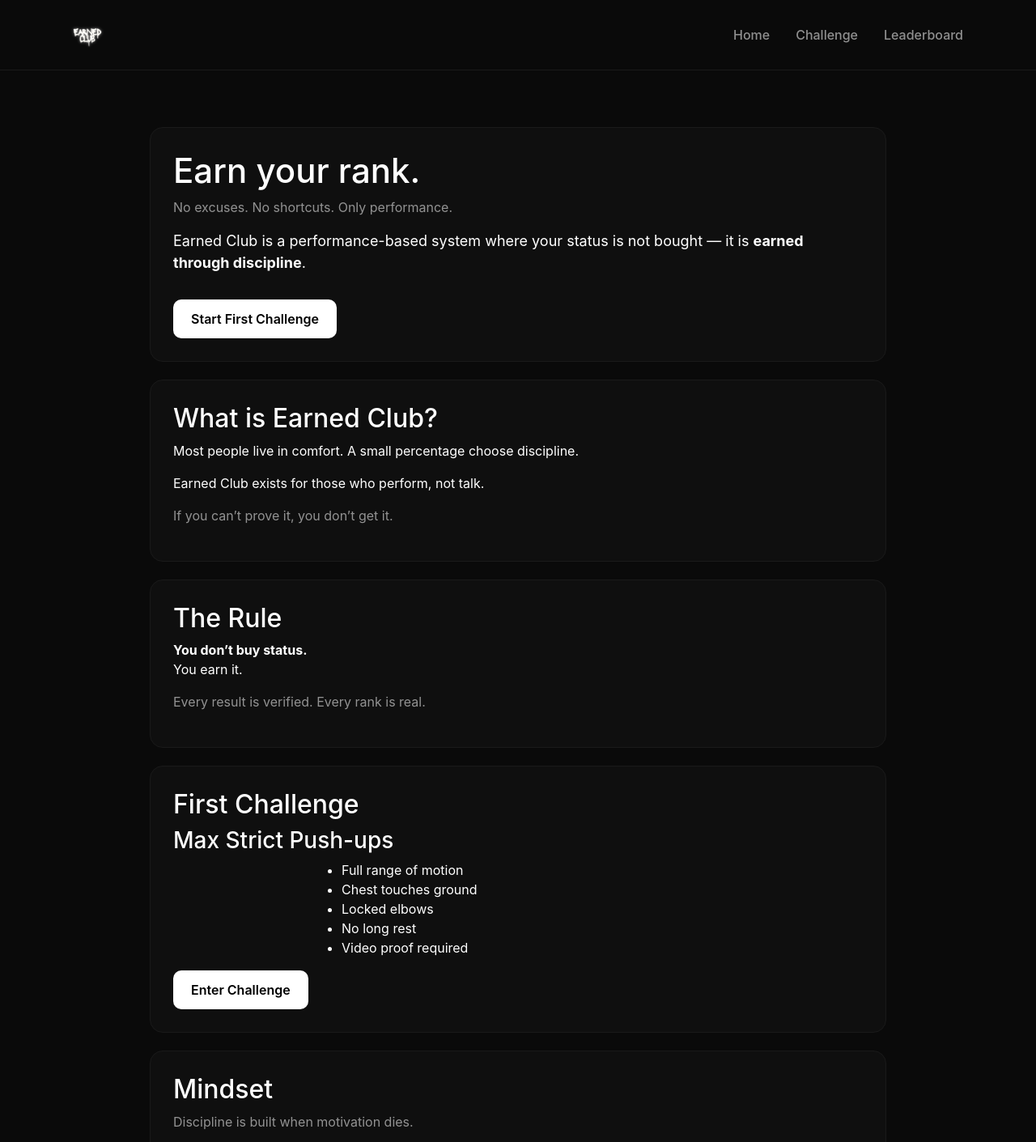
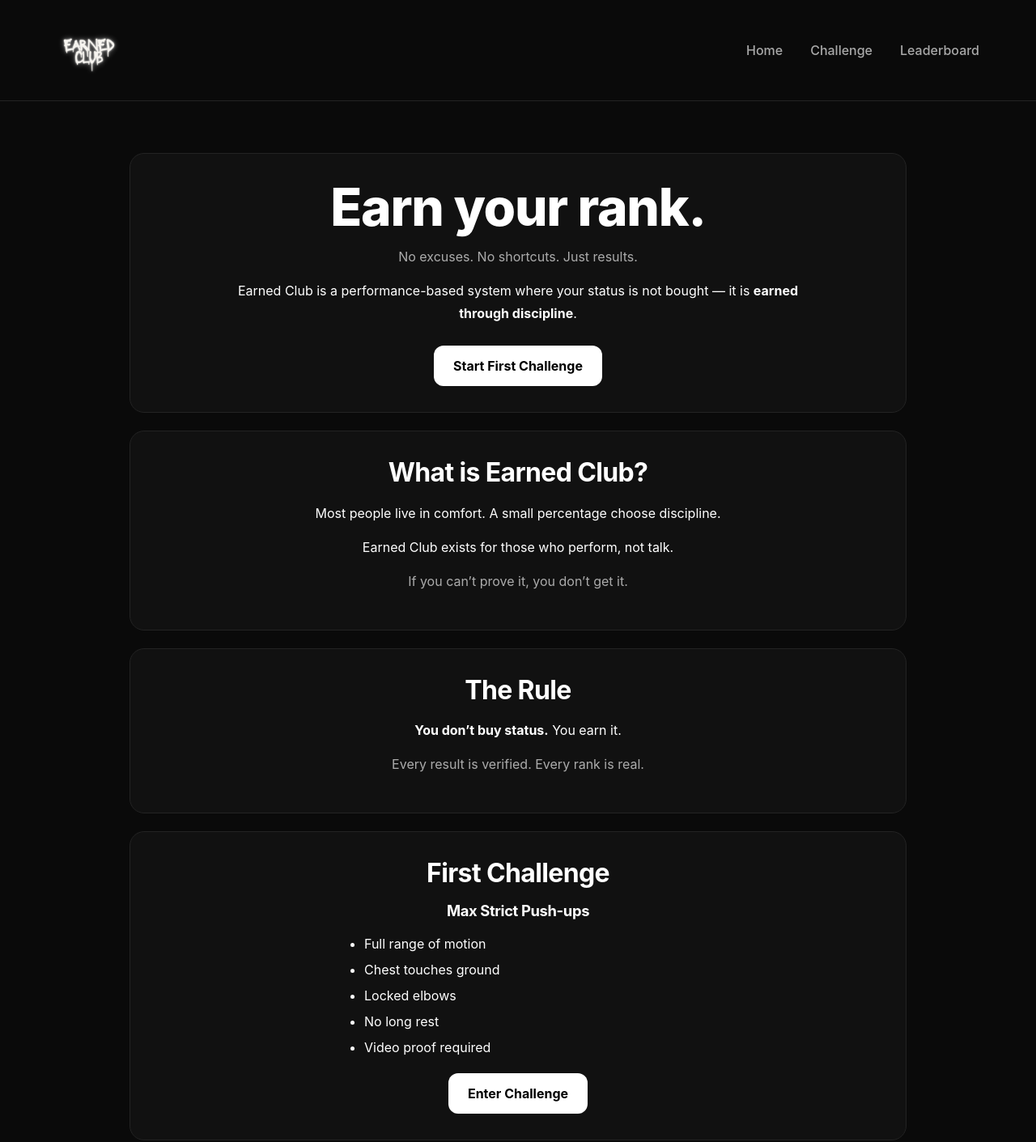
Before and after one commit to Danas2008/EarnedClub, a Django app: page / in a window 1280 px wide. Shown: the top 1411 px of the page at 81% size. Run offline with Django 5.2, Linux system fonts and the light colour scheme.

Commit message:
Refactor HTML structure and styles in base.html and home.html for improved layout and readability

```diff
--- a/main/templates/base.html
+++ b/main/templates/base.html
@@ -8,168 +8,298 @@
 
     <title>{% block title %}Earned Club{% endblock %}</title>
 
+    <link rel="icon" type="image/png" href="{% static 'favicon.png' %}">
+
     <!-- Bootstrap -->
-    <link href="https://cdn.jsdelivr.net/npm/bootstrap@5.3.0/dist/css/bootstrap.min.css" rel="stylesheet">
-
-    <!-- Favicon -->
-    <link rel="icon" type="image/png" href="{% static 'favicon.png' %}">
+    <link
+        href="https://cdn.jsdelivr.net/npm/bootstrap@5.3.0/dist/css/bootstrap.min.css"
+        rel="stylesheet"
+    >
 
     <style>
         :root {
             --bg: #0a0a0a;
-            --card: #0f0f0f;
-            --border: #1a1a1a;
+            --card: #111111;
+            --border: #232323;
             --text: #ffffff;
-            --muted: rgba(255,255,255,0.55);
-            --accent: #ffffff;
+            --muted: rgba(255, 255, 255, 0.65);
         }
 
-        .brand-logo {
-            height: 80px;          /* BIG base size */
-            max-height: 10vh;      /* prevents overflow on small screens */
-            width: auto;
-            object-fit: contain;
-            transition: all 0.2s ease;
+        * {
+            box-sizing: border-box;
         }
 
-        /* hover effect */
-        .brand-logo:hover {
-            transform: scale(1.05);
-        }
-
-        /* MOBILE */
-        @media (max-width: 768px) {
-            .brand-logo {
-                height: 55px;
-            }
-        }
-
-        /* VERY SMALL PHONES */
-        @media (max-width: 400px) {
-            .brand-logo {
-                height: 45px;
-            }
-        }
-
-        body {
+        html, body {
             margin: 0;
+            padding: 0;
             background: var(--bg);
             color: var(--text);
             font-family: -apple-system, BlinkMacSystemFont, "Segoe UI", Roboto, sans-serif;
         }
 
-        /* GLOBAL RESET */
-        * {
-            box-shadow: none !important;
+        body {
+            min-height: 100vh;
+        }
+
+        a {
+            text-decoration: none;
         }
 
         /* NAVBAR */
         .navbar {
             background: var(--bg) !important;
             border-bottom: 1px solid var(--border);
-            padding: 12px 0;
+            padding: 14px 0;
         }
 
-        .navbar-brand img {
-            height: 52px;
-            filter: brightness(1.05);
-        }
-.btn-main {
-    display: inline-block;
-    background: #ffffff;
-    color: #000000;
-    padding: 12px 24px;
-    border-radius: 10px;
-    font-weight: 600;
-    text-decoration: none;
-    transition: 0.2s ease;
-    margin-top: 16px;
+        .navbar .container {
+            max-width: 1180px;
         }
 
-.btn-main:hover {
-    opacity: 0.85;
-    transform: translateY(-1px);
+        .navbar-brand {
+            display: flex;
+            align-items: center;
+            padding: 0;
+            margin: 0;
         }
 
-        /* NAV LINKS (UPDATED LOOK) */
+        .brand-logo {
+            height: 96px;
+            width: auto;
+            max-width: 100%;
+            object-fit: contain;
+            transition: transform 0.2s ease;
+        }
+
+        .brand-logo:hover {
+            transform: scale(1.03);
+        }
+
+        .navbar-toggler {
+            color: #ffffff !important;
+            font-size: 1.4rem;
+            border: none !important;
+            box-shadow: none !important;
+            padding: 4px 8px;
+        }
+
+        .navbar-toggler:focus {
+            box-shadow: none !important;
+        }
+
         .nav-link {
             color: var(--muted) !important;
             font-weight: 500;
-            margin-left: 16px;
-            transition: 0.2s;
+            margin-left: 18px;
+            transition: color 0.2s ease;
         }
 
         .nav-link:hover {
             color: var(--text) !important;
         }
 
-        /* MAIN CONTAINER */
+        /* MAIN LAYOUT */
         .main-container {
-            max-width: 950px;
-            margin: auto;
-            padding: 70px 20px;
+            max-width: 1000px;
+            margin: 0 auto;
+            padding: 64px 20px 80px;
         }
 
-        /* CARD */
         .card-dark {
             background: var(--card);
             border: 1px solid var(--border);
-            border-radius: 16px;
-            padding: 28px;
+            border-radius: 18px;
+            padding: 32px;
             margin-bottom: 22px;
+            transition: transform 0.2s ease, border-color 0.2s ease;
         }
 
-        /* BUTTON */
-        .btn-main {
-            background: var(--text);
-            color: #000;
-            border: none;
-            padding: 12px 22px;
-            border-radius: 10px;
-            font-weight: 600;
-            transition: 0.2s;
+        .card-dark:hover {
+            transform: translateY(-2px);
+            border-color: #2f2f2f;
         }
 
-        .btn-main:hover {
-            opacity: 0.85;
+        .content-wrap {
+            max-width: 720px;
+            margin: 0 auto;
         }
 
-        /* MUTED TEXT */
+        h1, h2, h3 {
+            color: var(--text);
+            margin-top: 0;
+            letter-spacing: -0.02em;
+        }
+
+        h1 {
+            font-size: clamp(2.4rem, 5vw, 4rem);
+            font-weight: 800;
+            line-height: 1.05;
+            margin-bottom: 14px;
+            text-align: center;
+        }
+
+        h2 {
+            font-size: clamp(1.5rem, 3vw, 2rem);
+            font-weight: 700;
+            margin-bottom: 16px;
+            text-align: center;
+        }
+
+        h3 {
+            font-size: 1.15rem;
+            font-weight: 700;
+            margin-bottom: 14px;
+            text-align: center;
+        }
+
+        p {
+            color: var(--text);
+            font-size: 1rem;
+            line-height: 1.75;
+            margin: 0 0 14px 0;
+        }
+
         .muted {
             color: var(--muted);
         }
 
+        .text-center {
+            text-align: center;
+        }
+
+        .list-clean {
+            max-width: 420px;
+            margin: 18px auto 0 auto;
+            padding-left: 20px;
+            text-align: left;
+        }
+
+        .list-clean li {
+            margin-bottom: 8px;
+            color: var(--text);
+        }
+
+        .btn-main {
+            display: inline-block;
+            background: #ffffff;
+            color: #000000;
+            padding: 13px 24px;
+            border-radius: 12px;
+            font-weight: 700;
+            transition: transform 0.2s ease, opacity 0.2s ease;
+            margin-top: 12px;
+        }
+
+        .btn-main:hover {
+            opacity: 0.88;
+            transform: translateY(-1px);
+            color: #000000;
+        }
+
+        /* VIDEO CARDS */
+        .video-grid {
+            display: grid;
+            grid-template-columns: 1fr;
+            gap: 18px;
+            margin-top: 20px;
+        }
+
+        .video-card {
+            display: block;
+            background: #0d0d0d;
+            border: 1px solid var(--border);
+            border-radius: 16px;
+            overflow: hidden;
+            transition: transform 0.2s ease, border-color 0.2s ease;
+            color: var(--text);
+        }
+
+        .video-card:hover {
+            transform: translateY(-2px);
+            border-color: #353535;
+            color: var(--text);
+        }
+
+        .video-thumb {
+            width: 100%;
+            aspect-ratio: 16 / 9;
+            object-fit: cover;
+            display: block;
+            background: #000;
+        }
+
+        .video-body {
+            padding: 18px;
+            text-align: left;
+        }
+
+        .video-title {
+            font-size: 1.1rem;
+            font-weight: 700;
+            margin-bottom: 8px;
+        }
+
+        .video-text {
+            color: var(--muted);
+            margin: 0;
+        }
+
         /* MOBILE */
         @media (max-width: 768px) {
-            .main-container {
-                padding: 40px 16px;
+            .brand-logo {
+                height: 74px;
             }
 
             .nav-link {
                 margin-left: 0;
                 padding: 10px 0;
+                text-align: center;
+            }
+
+            .main-container {
+                padding: 40px 16px 60px;
+            }
+
+            .card-dark {
+                padding: 24px;
+            }
+
+            .content-wrap {
+                max-width: 100%;
+            }
+        }
+
+        @media (max-width: 400px) {
+            .brand-logo {
+                height: 60px;
             }
         }
     </style>
 </head>
-
 <body>
 
-<!-- NAVBAR -->
     <nav class="navbar navbar-expand-lg">
         <div class="container">
-
-        <!-- LOGO -->
-        <a class="navbar-brand d-flex align-items-center" href="/">
-            <img src="{% static 'EarnedClub.png' %}" class="brand-logo" alt="Earned Club Logo">
+            <a class="navbar-brand" href="/">
+                <img
+                    src="{% static 'EarnedClub.png' %}"
+                    class="brand-logo"
+                    alt="Earned Club Logo"
+                >
             </a>
 
-        <!-- TOGGLE -->
-        <button class="navbar-toggler text-white border-0" type="button" data-bs-toggle="collapse" data-bs-target="#navMenu">
+            <button
+                class="navbar-toggler"
+                type="button"
+                data-bs-toggle="collapse"
+                data-bs-target="#navMenu"
+                aria-controls="navMenu"
+                aria-expanded="false"
+                aria-label="Toggle navigation"
+            >
                 ☰
             </button>
 
-        <!-- NAV -->
             <div class="collapse navbar-collapse justify-content-end" id="navMenu">
                 <ul class="navbar-nav text-end">
                     <li class="nav-item">
@@ -183,18 +313,13 @@
                     </li>
                 </ul>
             </div>
-
         </div>
     </nav>
 
-<!-- CONTENT -->
-<div class="main-container">
-    {% block content %}
-    {% endblock %}
-</div>
+    <main class="main-container">
+        {% block content %}{% endblock %}
+    </main>
 
-<!-- Bootstrap JS -->
     <script src="https://cdn.jsdelivr.net/npm/bootstrap@5.3.0/dist/js/bootstrap.bundle.min.js"></script>
-
 </body>
 </html>
--- a/main/templates/home.html
+++ b/main/templates/home.html
@@ -4,42 +4,43 @@
 
 {% block content %}
 
-<!-- HERO -->
 <section class="card-dark">
-    <h1 style="font-size: 42px;">Earn your rank.</h1>
-    <p class="muted">No excuses. No shortcuts. Only performance.</p>
+    <div class="content-wrap text-center">
+        <h1>Earn your rank.</h1>
+        <p class="muted">No excuses. No shortcuts. Just results.</p>
 
-    <p style="font-size: 18px;">
+        <p>
             Earned Club is a performance-based system where your status is not bought —
-        it is <b>earned through discipline</b>.
+            it is <strong>earned through discipline</strong>.
         </p>
 
         <a class="btn-main" href="/challenge">Start First Challenge</a>
+    </div>
 </section>
 
-<!-- SECTION -->
 <section class="card-dark">
+    <div class="content-wrap text-center">
         <h2>What is Earned Club?</h2>
         <p>Most people live in comfort. A small percentage choose discipline.</p>
         <p>Earned Club exists for those who perform, not talk.</p>
         <p class="muted">If you can’t prove it, you don’t get it.</p>
+    </div>
 </section>
 
-<!-- RULE -->
 <section class="card-dark">
+    <div class="content-wrap text-center">
         <h2>The Rule</h2>
-
-    <p><b>You don’t buy status.</b><br>You earn it.</p>
+        <p><strong>You don’t buy status.</strong> You earn it.</p>
         <p class="muted">Every result is verified. Every rank is real.</p>
+    </div>
 </section>
 
-<!-- CHALLENGE -->
 <section class="card-dark">
+    <div class="content-wrap text-center">
         <h2>First Challenge</h2>
-
         <h3>Max Strict Push-ups</h3>
 
-    <ul style="text-align:left; max-width: 500px; margin: 0 auto;">
+        <ul class="list-clean">
             <li>Full range of motion</li>
             <li>Chest touches ground</li>
             <li>Locked elbows</li>
@@ -48,57 +49,75 @@
         </ul>
 
         <a class="btn-main" href="/challenge">Enter Challenge</a>
+    </div>
 </section>
 
-<!-- VIDEO -->
 <section class="card-dark">
-    <h2>Mindset</h2>
+    <div class="content-wrap text-center">
+        <h2>Mindset Videos</h2>
+        <p class="muted">
+            Click a video to open it directly on YouTube.
+        </p>
 
-    <p class="muted">Discipline is built when motivation dies.</p>
+        <div class="video-grid">
+            <a
+                class="video-card"
+                href="https://www.youtube.com/watch?v=mgmVOuLgFB0"
+                target="_blank"
+                rel="noopener noreferrer"
+            >
+                <img
+                    class="video-thumb"
+                    src="https://img.youtube.com/vi/mgmVOuLgFB0/hqdefault.jpg"
+                    alt="Discipline video thumbnail"
+                >
+                <div class="video-body">
+                    <div class="video-title">Discipline</div>
+                    <p class="video-text">A reliable mindset video that opens directly on YouTube.</p>
+                </div>
+            </a>
 
-    <iframe width="100%" height="315"
-        src="https://www.youtube-nocookie.com/embed/5tSTk1083VY"
-        allowfullscreen></iframe>
+            <a
+                class="video-card"
+                href="https://www.youtube.com/watch?v=wnHW6o8WMas"
+                target="_blank"
+                rel="noopener noreferrer"
+            >
+                <img
+                    class="video-thumb"
+                    src="https://img.youtube.com/vi/wnHW6o8WMas/hqdefault.jpg"
+                    alt="No Comfort Zone video thumbnail"
+                >
+                <div class="video-body">
+                    <div class="video-title">No Comfort Zone</div>
+                    <p class="video-text">Comfort is the enemy of progress. Click to open the video.</p>
+                </div>
+            </a>
+        </div>
+    </div>
 </section>
 
-<!-- VIDEO 2 -->
 <section class="card-dark">
-    <h2>No Comfort Zone</h2>
+    <div class="content-wrap text-center">
+        <h2>Status System</h2>
 
-    <iframe
-    width="100%"
-    height="315"
-    src="https://www.youtube.com/embed/wnHW6o8WMas"
-    title="YouTube video"
-    frameborder="0"
-    allow="accelerometer; autoplay; clipboard-write; encrypted-media; gyroscope; picture-in-picture"
-    allowfullscreen>
-</iframe>
+        <ul class="list-clean">
+            <li><strong>Top 50%</strong> → Entry</li>
+            <li><strong>Top 20%</strong> → Active</li>
+            <li><strong>Top 5%</strong> → Elite</li>
+            <li><strong>Top 1%</strong> → Legend</li>
+        </ul>
 
-    <p class="muted">Comfort is the enemy of progress.</p>
+        <p class="muted" style="margin-top: 16px;">Your rank will be public.</p>
+    </div>
 </section>
 
-<!-- STATUS -->
 <section class="card-dark">
-    <h2>Status System</h2>
-
-    <ul>
-        <li>Top 50% → Entry</li>
-        <li>Top 20% → Active</li>
-        <li>Top 5% → Elite</li>
-        <li>Top 1% → Legend</li>
-    </ul>
-
-    <p class="muted">Your rank will be public.</p>
-</section>
-
-<!-- FINAL CTA -->
-<section class="card-dark">
+    <div class="content-wrap text-center">
         <h2>Start Now</h2>
-
         <p>Two types of people: watchers and earners.</p>
-
         <a class="btn-main" href="/challenge">Join Challenge</a>
+    </div>
 </section>
 
 {% endblock %}
```
Lines whose indentation alone changed are shown as unchanged.
